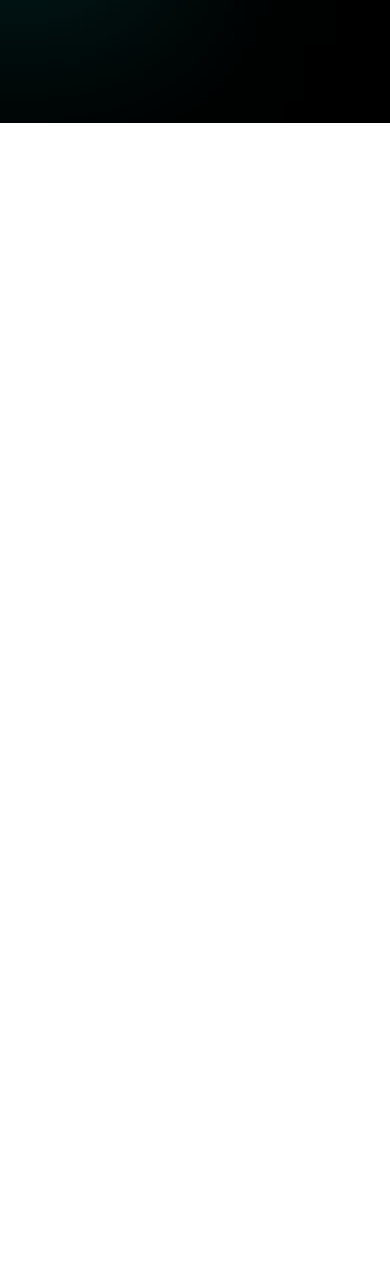
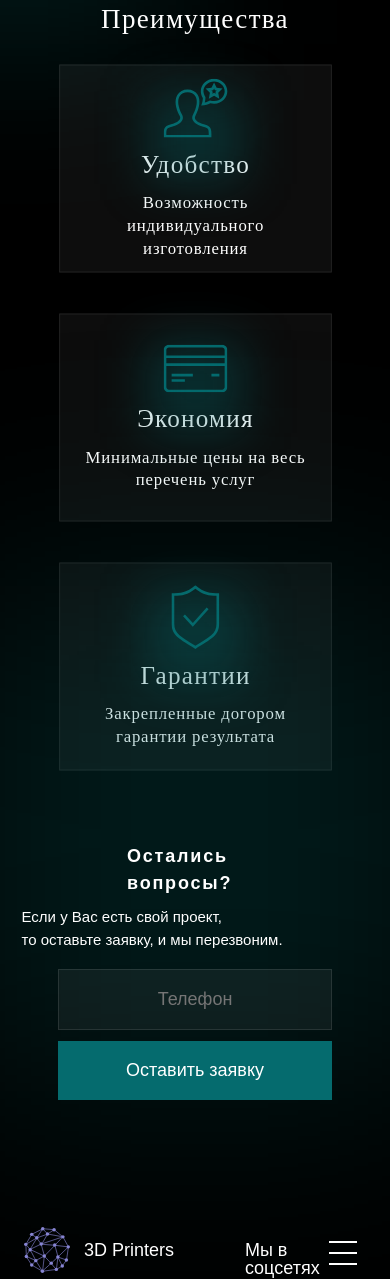
Before and after one commit to KrutikowWEB/printers, a website: page src/index.html in a window 390 px wide. Shown: the part 721-2000 px from the top of the page. Before the commit the page ends 844 px from the top, so only its background shows below. Drawn offline with nearby package versions, Linux system fonts and the light colour scheme; files that its build step writes are made by us from their sources; a web font is replaced by a local one.

Commit message:
add adaptive

```diff
--- a/src/index.html
+++ b/src/index.html
@@ -111,7 +111,7 @@
                     <button class="promo__btn btn">ЗАКАЗАТЬ</button>
                 </div>
             </section>
-           <!--  <section class="advantages">
+            <section class="advantages">
                 <div class="container">
                     <h2 class="advantages__title">Преимущества</h2>
                     <div class="advantages__list">
@@ -144,7 +144,7 @@
                         </div>
                     </div>
                 </div>
-            </section> -->
+            </section>
            <!--  <section class="offer">
                 <div class="container">
                     <h2 class="offer__title">Мы предлагаем</h2>
@@ -163,7 +163,7 @@
                     <button class="offer__btn btn">ЗАКАЗАТЬ</button>
                 </div>
             </section> -->
-            <!-- <section class="contact">
+            <section class="contact">
                 <div class="container">
                     <div class="contact__wrapper">
                         <h3 class="contact__title">Остались вопросы?</h3>
@@ -174,9 +174,9 @@
                         </form>
                     </div>
                 </div>
-            </section> -->
+            </section>
         </main>
-        <!-- <footer class="footer">
+        <footer class="footer">
             <nav>
                 <div class="container">
                     <div class="menu menu_footer">
@@ -247,9 +247,9 @@
                             </p>
                         </div>
                         <ul class="menu__list menu__list_footer">
-                            <li class="menu__item"><a href="#" class="menu__link">Главная</a></li>
-                            <li class="menu__item"><a href="#" class="menu__link">Наши проекты</a></li>
-                            <li class="menu__item"><a href="#" class="menu__link">Сотрудничество</a></li>
+                            <li class="menu__item menu__item_footer"><a href="#" class="menu__link">Главная</a></li>
+                            <li class="menu__item menu__item_footer"><a href="#" class="menu__link">Наши проекты</a></li>
+                            <li class="menu__item menu__item_footer"><a href="#" class="menu__link">Сотрудничество</a></li>
                         </ul>
                         <div class="menu__social">
                             <p class="menu__social_info">Мы в соцсетях</p>
@@ -274,13 +274,13 @@
                         </div>
                     </div>
                 </div>
-                <div class="hamburger">
+                <div class="hamburger hamburger_footer">
                     <span></span>
                     <span></span>
                     <span></span>
                 </div>
             </nav>
-        </footer> -->
+        </footer>
     </div>
 
 
--- a/src/js/script.js
+++ b/src/js/script.js
@@ -23,7 +23,7 @@ window.addEventListener('DOMContentLoaded', () => {
   })
 })
 
-/* window.addEventListener('DOMContentLoaded', () => {
+window.addEventListener('DOMContentLoaded', () => {
   const menu = document.querySelector('.menu__list_footer'),
   menuItem = document.querySelectorAll('.menu__item_footer'),
   hamburger = document.querySelector('.hamburger_footer');
@@ -39,4 +39,4 @@ window.addEventListener('DOMContentLoaded', () => {
           menu.classList.toggle('menu__list_active');
       })
   })
-}) */
+})
--- a/src/sass/base/_extends.scss
+++ b/src/sass/base/_extends.scss
@@ -4,4 +4,8 @@
     font-size: 63px;
     line-height: 85px;
     letter-spacing: 0.05em;
+    @media (max-width:576px){
+        font-size: 27px;
+        line-height: 32px;
+    }
 }
--- a/src/sass/base/_media.scss
+++ b/src/sass/base/_media.scss
@@ -1,6 +1,11 @@
 @media (max-width:1200px){
     .container{
         max-width: 960px;
+    }
+    .contact{
+        &__deskr{
+            margin-right: 5px;
+        }
     }
 }
 
@@ -18,6 +23,7 @@
     }
     .promo{
         padding-top: 285px;
+        padding-bottom: 50px;
         &__img{
             &_main{
                 width: 280px;
@@ -37,7 +43,46 @@
             margin-top: 54px;
         }
     }
-
+    .advantages{
+        margin-top: 40px;
+        &__list{
+            margin-top: 45px;
+            display: grid;
+            grid-template-columns: repeat(2, minmax(318px, 500px));
+            grid-template-rows: repeat(2, minmax(245px, auto));
+            justify-items: center;
+            gap: 32px;
+        }
+        &__item{
+            transform: scale(111%);
+            top: 12px;
+            &:nth-child(3){
+                margin-left: 50%;
+                transform: translateX(34%) scale(111%);
+            }
+        }
+    }
+    .contact{
+        margin-top: 90px;
+        &__wrapper{
+            padding: 31px 55px 22px 56px;
+            display: grid;
+            grid-template-columns: 555px 100%;
+            row-gap: 22px;
+        }
+        &__deskr{
+            margin-left: -390px;
+        }
+        &__form{
+            gap: 33px;
+        }
+        &__input{
+            width: 265px;
+        }
+        &__btn{
+            padding: 16px 59px;
+        }
+    }
 }
 
 @media (max-width:768px){
@@ -52,6 +97,7 @@
     }
     .promo{
         padding-top: 285px;
+        padding-bottom: 0;
         &__img{
             &_main{
                 width: 240px;
@@ -69,6 +115,37 @@
         }
         &__btn{
             margin-top: 54px;
+        }
+    }
+    .advantages{
+        &__list{
+            display: grid;
+            grid-template-columns: 1fr;
+            grid-template-rows: repeat(3, minmax(245px, auto));
+            gap: 32px;
+        }
+        &__item{
+            transform: scale(111%);
+            &:nth-child(3){
+                margin-left: 0;
+                transform: translateX(0) scale(111%);
+            }
+        }
+    }
+    .contact{
+        &__wrapper{
+            grid-template-columns: 350px 100%;
+        }
+        &__deskr{
+            margin-left: -186px;
+        }
+        &__form{
+            flex-direction: column;
+            gap: 11px;
+            margin-left: 76px;
+        }
+        &__input{
+            width: 274px;
         }
     }
 }
@@ -89,7 +166,6 @@
             height: 40vh;
             flex-direction: column;
             justify-content: flex-start;
-            /* align-items: center; */
             background-color: rgba(0,0,0,.7);
             padding: 70px 10px 10px 85px;
             transition: .6s all;
@@ -159,4 +235,40 @@
             margin-top: 27px;
         }
     }
+    .advantages{
+        margin-top: 63px;
+        &__list{
+            margin-top: 28px;
+            grid-template-columns: 100%;
+            grid-template-rows: repeat(3, minmax(208px, auto));
+            gap: 30px;
+        }
+        &__item{
+            top: -4px;
+            transform: scale(95%);
+            &:nth-child(3){
+                transform: scale(95%);
+            }
+        }
+    }
+    .contact{
+        margin-top: 63px;
+        &__wrapper{
+            padding: 0;
+            display: flex;
+            flex-direction: column;
+            gap: 0;
+            background: none;
+            border: none;
+        }
+        &__deskr{
+            margin-left: 0;
+            margin-top: 9px;
+            width: 100%;
+        }
+        &__form{
+            margin-left: 0;
+            margin-top: 18px;
+        }
+    }
 }
--- a/src/sass/block/_advantages.scss
+++ b/src/sass/block/_advantages.scss
@@ -1,7 +1,6 @@
 .advantages{
     width: 100%;
-    padding-top: 130px;
-    padding-bottom: 70px;
+    margin-top: 130px;
     &__title{
         @extend %title;
         text-align: center;
--- a/src/sass/block/_contact.scss
+++ b/src/sass/block/_contact.scss
@@ -1,6 +1,6 @@
 .contact{
     width: 100%;
-    padding: 100px 0 44px;
+    margin-top: 144px;
     &__wrapper{
         z-index: 2;
         position: relative;
@@ -40,7 +40,7 @@
     }
     &__input{
         width: 165px;
-        height: 59px;
+        padding: 16px 45px;
         background: rgba(255, 255, 255, 0.05);
         border: 1px solid rgba(255, 255, 255, 0.1);
         outline: none;
--- a/src/sass/block/_footer.scss
+++ b/src/sass/block/_footer.scss
@@ -1,5 +1,5 @@
 .footer{
     z-index: 2;
     width: 100%;
-    padding: 100px 0 55px;
+    margin: 100px 0 55px;
 }
--- a/src/sass/block/_offer.scss
+++ b/src/sass/block/_offer.scss
@@ -1,6 +1,6 @@
 .offer{
     width: 100%;
-    padding: 100px 0 44px;
+    margin-top: 170px;
     &__title{
         @extend %title;
     }
```
